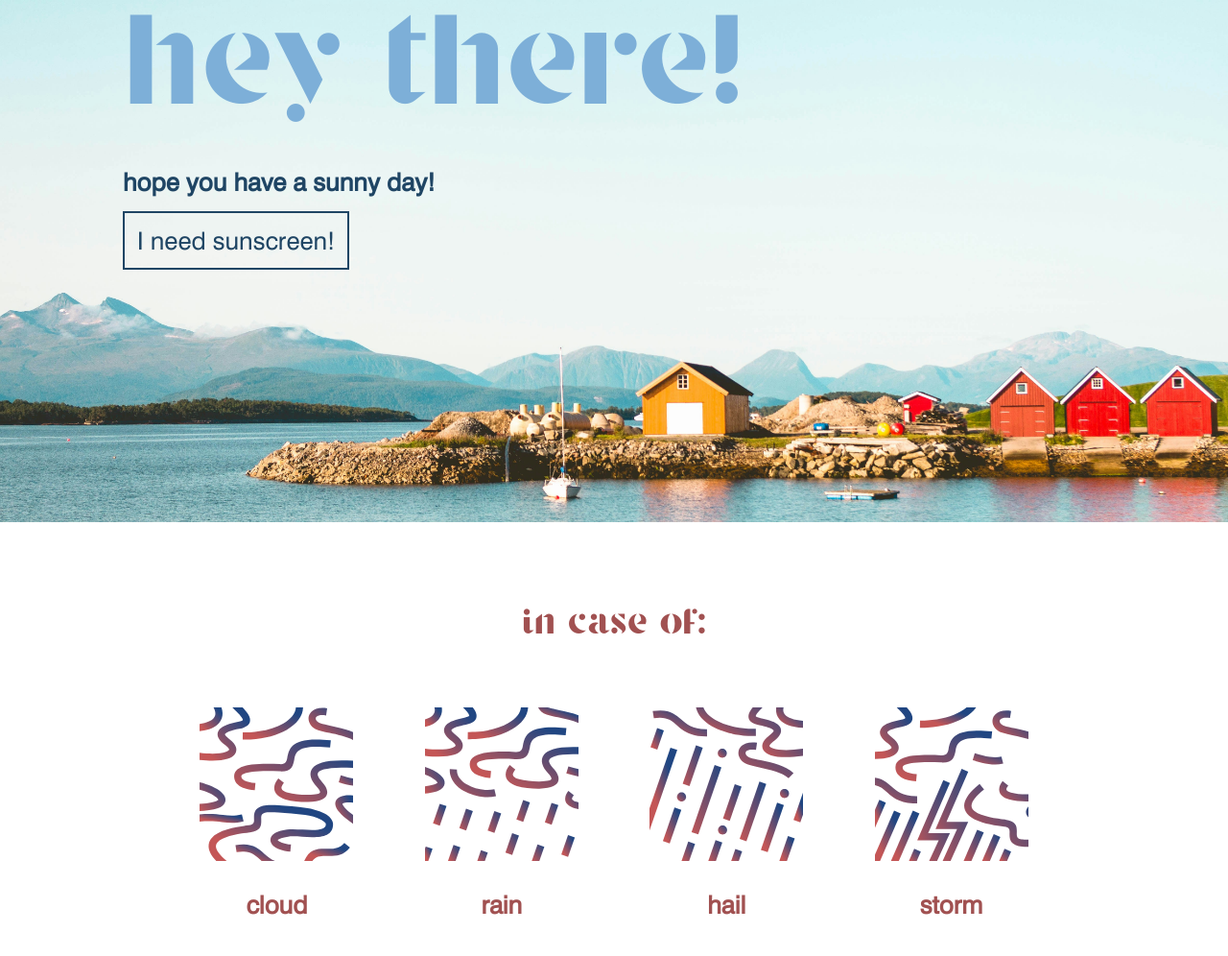
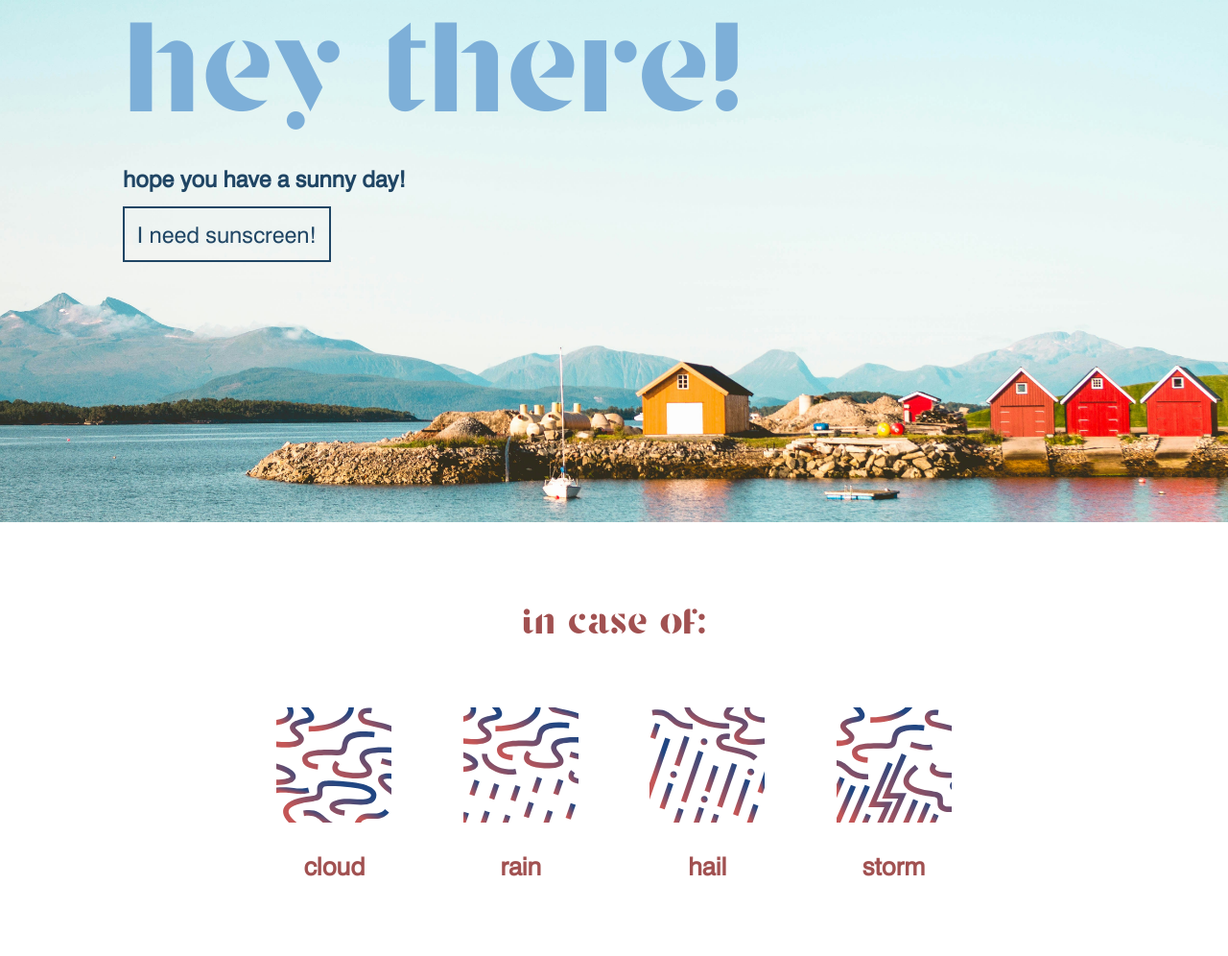
Before and after one commit to csillla/landing_page, a plain HTML site: page index.html in a window 1280 px wide. Shown: the part 256-1252 px from the top of the page at 96% size. Drawn offline with Linux system fonts and the light colour scheme.

Commit message:
size changes for google chrome

```diff
--- a/style.css
+++ b/style.css
@@ -68,11 +68,11 @@ body {
     font-size: calc(90px + 5vw);
     color: rgb(125, 175, 216);
     line-height: .85em;
-    margin: 0 0 2vw;
+    margin: 0 0 2vh;
 }
 
 .normalbig {
-    font-size: calc(18px + .6vw);
+    font-size: calc(6px + 2vh + .1vw);
     font-weight: 600;
     color: rgb(31, 69, 100);
     margin: calc(10px + .4vw) 0;
@@ -83,7 +83,7 @@ body {
     border-color: rgb(54, 91, 121);
     border: 2px solid rgb(31, 69, 100);
     padding: calc(8px + .4vw);
-    font-size: calc(18px + .6vw);
+    font-size: calc(6px + 2vh + .1vw);
     font-family: Swiss, Georgia, 'Times New Roman', Times, serif;
     color: rgb(31, 69, 100);
     text-decoration: none;
@@ -102,7 +102,7 @@ html {
 
 .graphic {
     width: 20vw;
-    max-width: 20vh;
+    max-width: 15vh;
 }
 
 .clouds {
@@ -140,10 +140,6 @@ html {
     gap: calc(36px + 3vw);
 }
 
-.card {
-    max-width: calc(36px + 3vw + 20vh);
-}
-
 .weather {
     text-align: center;
     font-size: calc(18px + .6vw);
```
